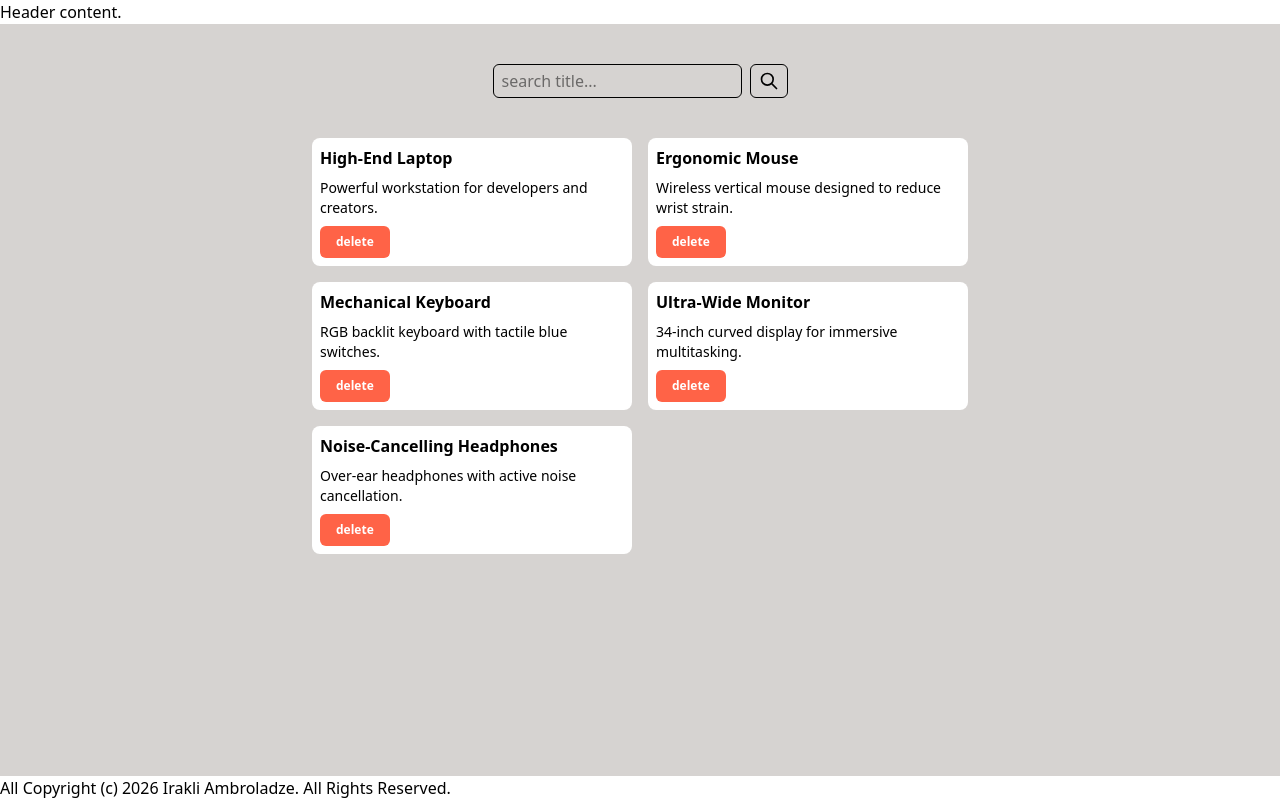
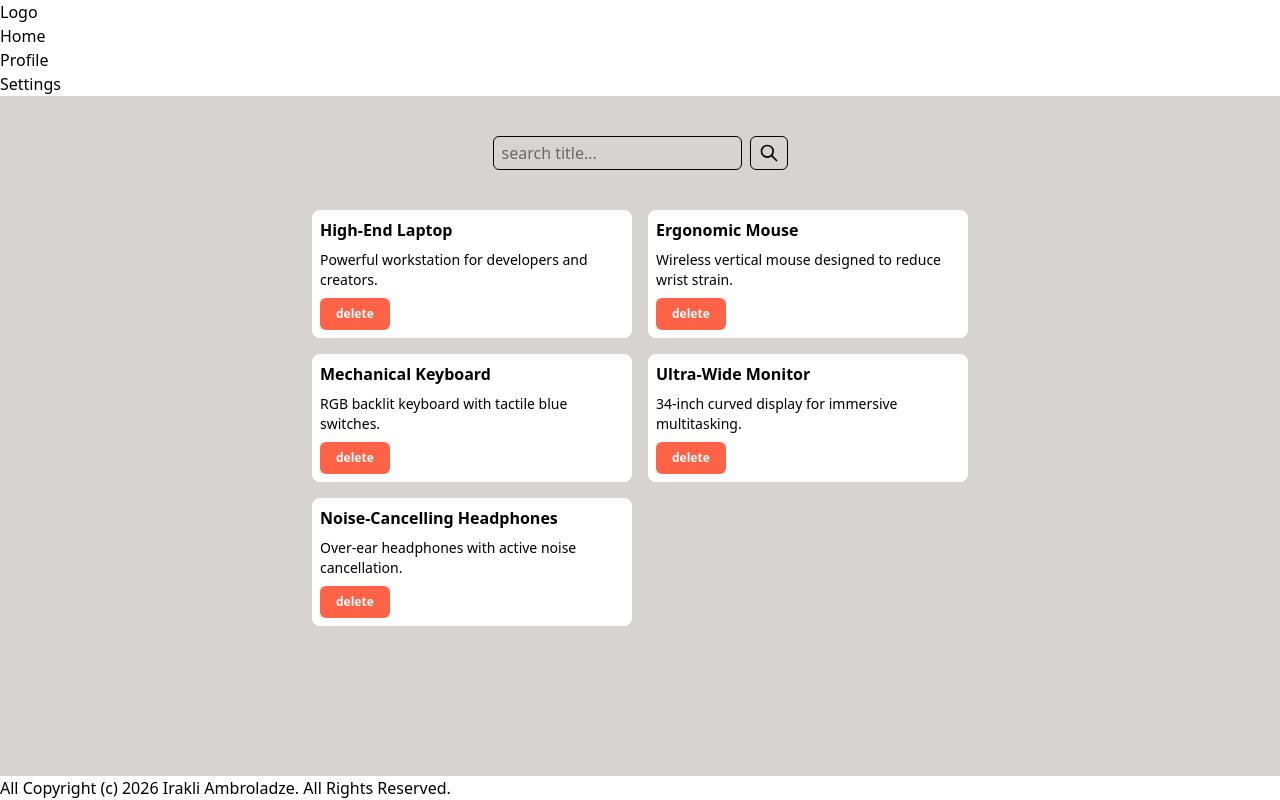
Before and after one commit to IrakliAmbroladze/react-geolab, a React (Vite) app: page / in a window 1280 px wide. Built offline with nearby package versions, Linux system fonts and the light colour scheme.

Commit message:
feat(Header): add navigation links

```diff
--- a/src/components/Header.jsx
+++ b/src/components/Header.jsx
@@ -1,7 +1,23 @@
+import { Link } from "react-router-dom";
+
 export default function Header() {
+  const header_navs = [
+    { display_name: "Home", route_name: "/" },
+    { display_name: "Profile", route_name: "/profile" },
+    { display_name: "Settings", route_name: "/settings" },
+  ];
   return (
     <header>
-      <div>Header content.</div>
+      <Link to="/">Logo</Link>
+      <nav>
+        <ul>
+          {header_navs.map((nav, index) => (
+            <li key={index}>
+              <Link to={nav.route_name}>{nav.display_name}</Link>
+            </li>
+          ))}
+        </ul>
+      </nav>
     </header>
   );
 }
```
